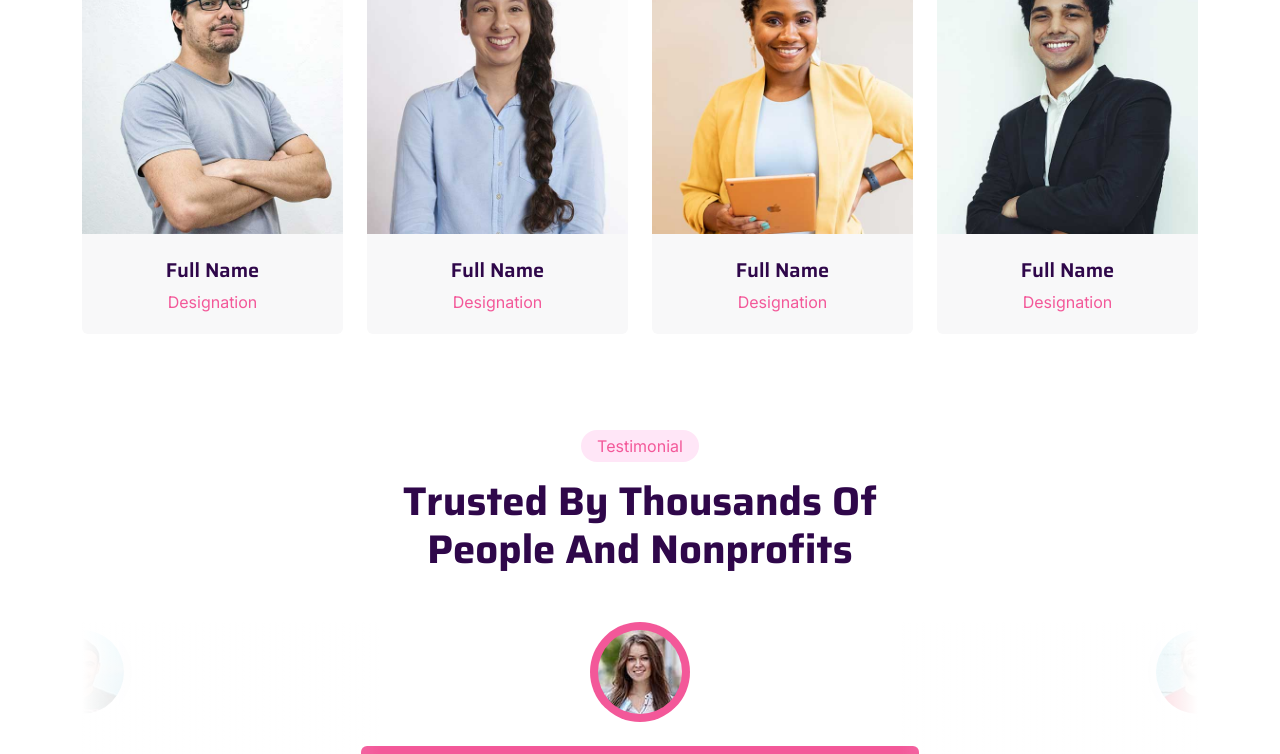
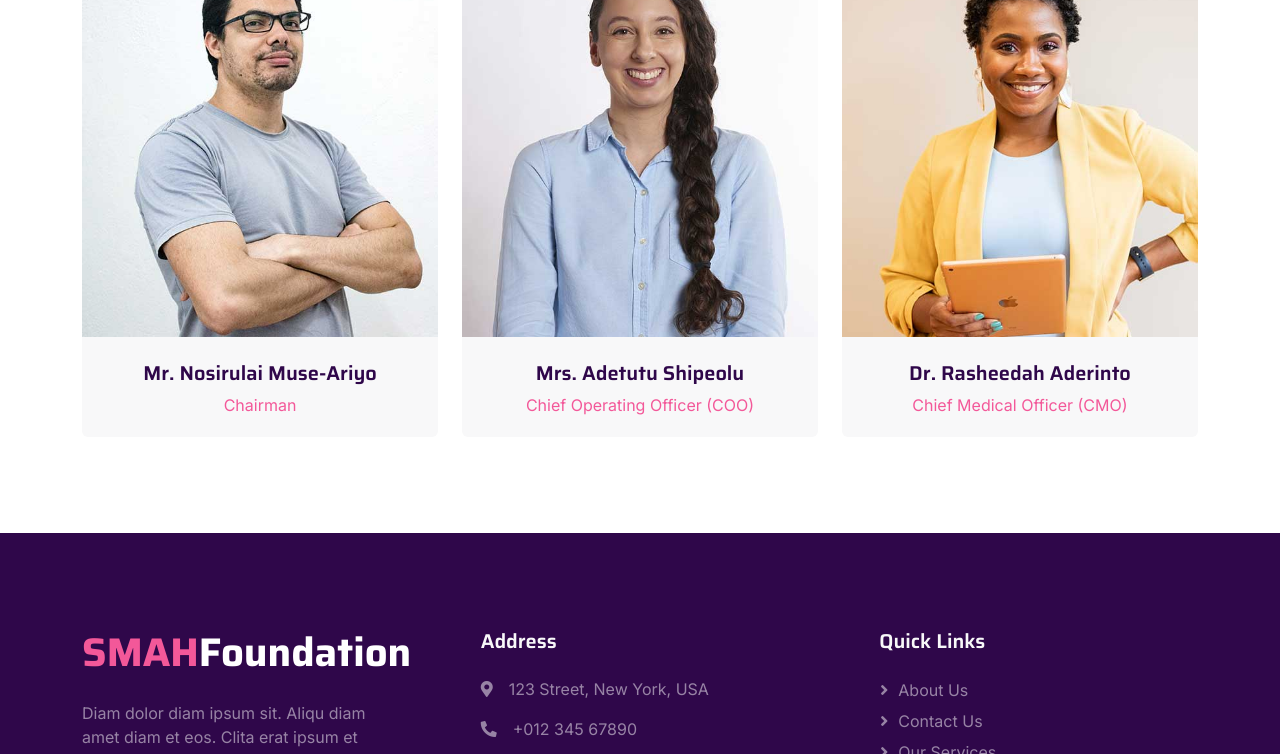
Before and after one commit to HussainM3/smahf-website, a plain HTML site: page index.html in a window 1280 px wide. Shown: the part 3025-3779 px from the top of the page. Drawn offline with nearby package versions, Linux system fonts and the light colour scheme.

Commit message:
Added team and took out testimonial

```diff
--- a/index.html
+++ b/index.html
@@ -73,7 +73,7 @@
                             <a href="service.html" class="dropdown-item">Service</a>
                             <a href="donate.html" class="dropdown-item">Donate</a>
                             <a href="team.html" class="dropdown-item">Our Team</a>
-                            <a href="testimonial.html" class="dropdown-item">Testimonial</a>
+                            <!-- <a href="testimonial.html" class="dropdown-item">Testimonial</a> -->
                             <a href="404.html" class="dropdown-item">404 Page</a>
                         </div>
                     </div>
@@ -419,14 +419,14 @@
                 <h1 class="display-6 mb-5">Let's Meet With Our Ordinary Soldiers</h1>
             </div>
             <div class="row g-4">
-                <div class="col-lg-3 col-md-6 wow fadeInUp" data-wow-delay="0.1s">
+                <div class="col-lg-4 col-md-6 wow fadeInUp" data-wow-delay="0.1s">
                     <div class="team-item position-relative rounded overflow-hidden">
                         <div class="overflow-hidden">
                             <img class="img-fluid" src="img/team-1.jpg" alt="">
                         </div>
                         <div class="team-text bg-light text-center p-4">
-                            <h5>Full Name</h5>
-                            <p class="text-primary">Designation</p>
+                            <h5>Mr. Nosirulai Muse-Ariyo</h5>
+                            <p class="text-primary">Chairman</p>
                             <div class="team-social text-center">
                                 <a class="btn btn-square" href=""><i class="fab fa-facebook-f"></i></a>
                                 <a class="btn btn-square" href=""><i class="fab fa-twitter"></i></a>
@@ -435,14 +435,14 @@
                         </div>
                     </div>
                 </div>
-                <div class="col-lg-3 col-md-6 wow fadeInUp" data-wow-delay="0.3s">
+                <div class="col-lg-4 col-md-6 wow fadeInUp" data-wow-delay="0.3s">
                     <div class="team-item position-relative rounded overflow-hidden">
                         <div class="overflow-hidden">
                             <img class="img-fluid" src="img/team-2.jpg" alt="">
                         </div>
                         <div class="team-text bg-light text-center p-4">
-                            <h5>Full Name</h5>
-                            <p class="text-primary">Designation</p>
+                            <h5>Mrs. Adetutu Shipeolu</h5>
+                            <p class="text-primary">Chief Operating Officer (COO)</p>
                             <div class="team-social text-center">
                                 <a class="btn btn-square" href=""><i class="fab fa-facebook-f"></i></a>
                                 <a class="btn btn-square" href=""><i class="fab fa-twitter"></i></a>
@@ -451,14 +451,14 @@
                         </div>
                     </div>
                 </div>
-                <div class="col-lg-3 col-md-6 wow fadeInUp" data-wow-delay="0.5s">
+                <div class="col-lg-4 col-md-6 wow fadeInUp" data-wow-delay="0.5s">
                     <div class="team-item position-relative rounded overflow-hidden">
                         <div class="overflow-hidden">
                             <img class="img-fluid" src="img/team-3.jpg" alt="">
                         </div>
                         <div class="team-text bg-light text-center p-4">
-                            <h5>Full Name</h5>
-                            <p class="text-primary">Designation</p>
+                            <h5>Dr. Rasheedah Aderinto</h5>
+                            <p class="text-primary">Chief Medical Officer (CMO)</p>
                             <div class="team-social text-center">
                                 <a class="btn btn-square" href=""><i class="fab fa-facebook-f"></i></a>
                                 <a class="btn btn-square" href=""><i class="fab fa-twitter"></i></a>
@@ -467,7 +467,7 @@
                         </div>
                     </div>
                 </div>
-                <div class="col-lg-3 col-md-6 wow fadeInUp" data-wow-delay="0.7s">
+                <!-- <div class="col-lg-3 col-md-6 wow fadeInUp" data-wow-delay="0.7s">
                     <div class="team-item position-relative rounded overflow-hidden">
                         <div class="overflow-hidden">
                             <img class="img-fluid" src="img/team-4.jpg" alt="">
@@ -482,7 +482,7 @@
                             </div>
                         </div>
                     </div>
-                </div>
+                </div> -->
             </div>
         </div>
     </div>
@@ -490,7 +490,7 @@
 
 
     <!-- Testimonial Start -->
-    <div class="container-xxl py-5">
+    <!-- <div class="container-xxl py-5">
         <div class="container">
             <div class="text-center mx-auto mb-5 wow fadeInUp" data-wow-delay="0.1s" style="max-width: 500px;">
                 <div class="d-inline-block rounded-pill bg-secondary text-primary py-1 px-3 mb-3">Testimonial</div>
@@ -523,7 +523,7 @@
                 </div>
             </div>
         </div>
-    </div>
+    </div> -->
     <!-- Testimonial End -->
 
 
@@ -531,7 +531,7 @@
     <div class="container-fluid bg-dark text-white-50 footer mt-5 pt-5 wow fadeIn" data-wow-delay="0.1s">
         <div class="container py-5">
             <div class="row g-5">
-                <div class="col-lg-3 col-md-6">
+                <div class="col-lg-4 col-md-6">
                     <h1 class="fw-bold text-primary mb-4">SMAH<span class="text-white">Foundation</span></h1>
                     <p>Diam dolor diam ipsum sit. Aliqu diam amet diam et eos. Clita erat ipsum et lorem et sit, sed stet lorem sit clita</p>
                     <div class="d-flex pt-2">
@@ -541,13 +541,13 @@
                         <a class="btn btn-square me-1" href="tiktok.com/@smahfoundation"><i class="fab fa-tiktok"></i></a>
                     </div>
                 </div>
-                <div class="col-lg-3 col-md-6">
+                <div class="col-lg-4 col-md-6">
                     <h5 class="text-light mb-4">Address</h5>
                     <p><i class="fa fa-map-marker-alt me-3"></i>123 Street, New York, USA</p>
                     <p><i class="fa fa-phone-alt me-3"></i>+012 345 67890</p>
                     <p><i class="fa fa-envelope me-3"></i>info@example.com</p>
                 </div>
-                <div class="col-lg-3 col-md-6">
+                <div class="col-lg-4 col-md-6">
                     <h5 class="text-light mb-4">Quick Links</h5>
                     <a class="btn btn-link" href="">About Us</a>
                     <a class="btn btn-link" href="">Contact Us</a>
```
Also changed, not shown: 404.html (+4 -4 lines), about.html (+12 -12 lines), causes.html (+4 -4 lines), contact.html (+4 -4 lines), donate.html (+4 -4 lines), service.html (+4 -4 lines), team.html (+12 -12 lines), testimonial.html (+3 -3 lines).
